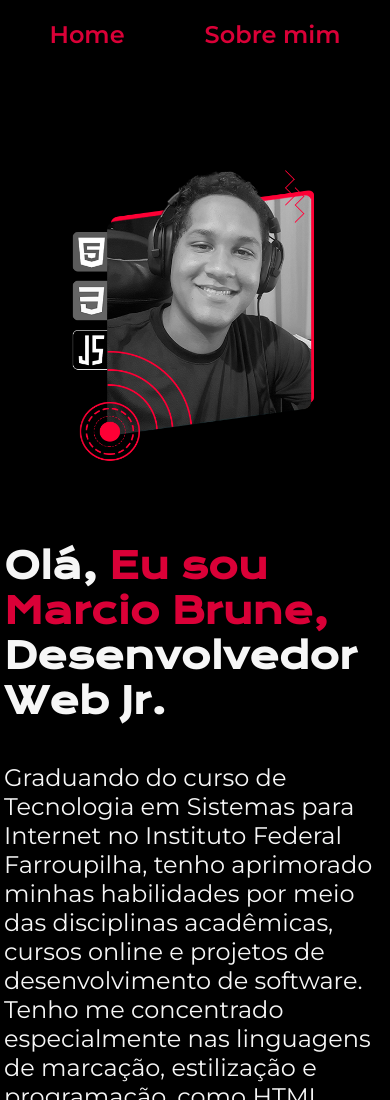
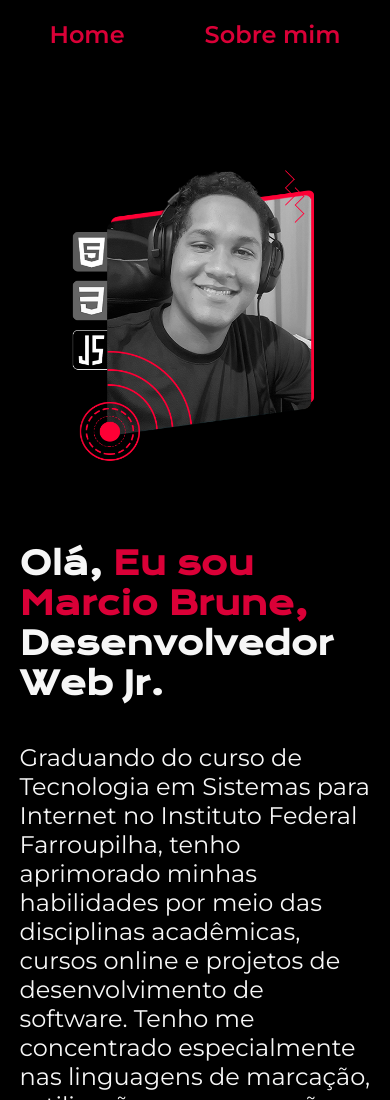
Before and after one commit to MarcioBrune/MarcioBrune_developer, a plain HTML site: page index.html in a window 390 px wide. Shown: the top 1100 px of the page. Drawn offline with nearby package versions, Linux system fonts and the light colour scheme.

Commit message:
responsividade mobile

```diff
--- a/styles/style.css
+++ b/styles/style.css
@@ -39,8 +39,9 @@ body{
     align-items: center;
     justify-content: space-between;
 }
+
 .apresentacao__conteudo{
-    width: 615px;
+    width: 39rem;
     display: flex;
     flex-direction: column;
     gap: 2.5rem;
@@ -117,7 +118,12 @@ body{
     }
 
     .apresentacao__conteudo{
-        width: auto;
+        width: 100%;
     }
-
+    .apresentacao__conteudo__titulo{
+        font-size: 2rem;
+    }
+    .apresentacao__links__link{
+        width:65%;
+    }
 }
```
